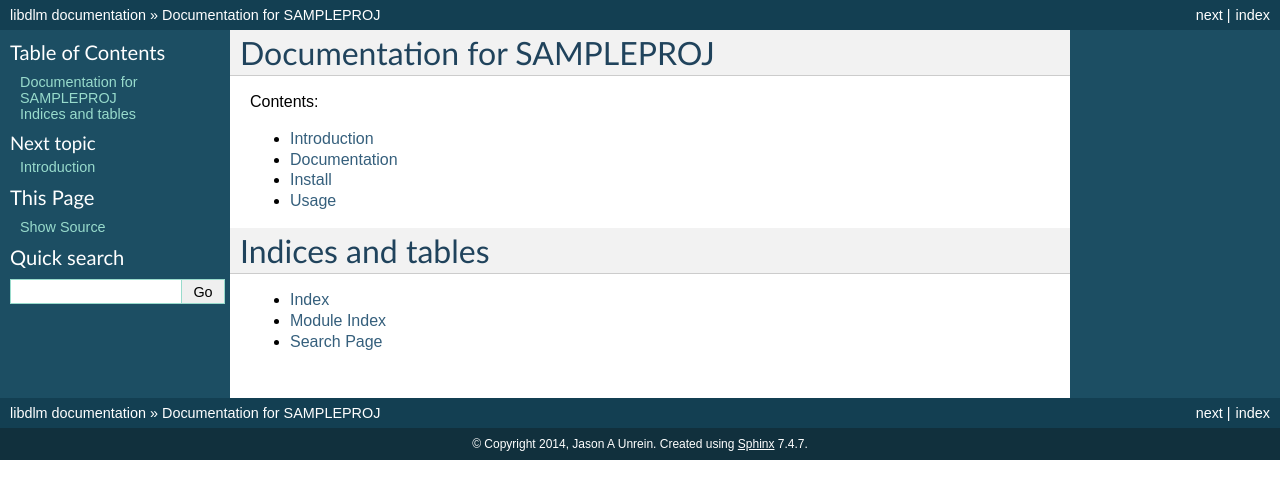
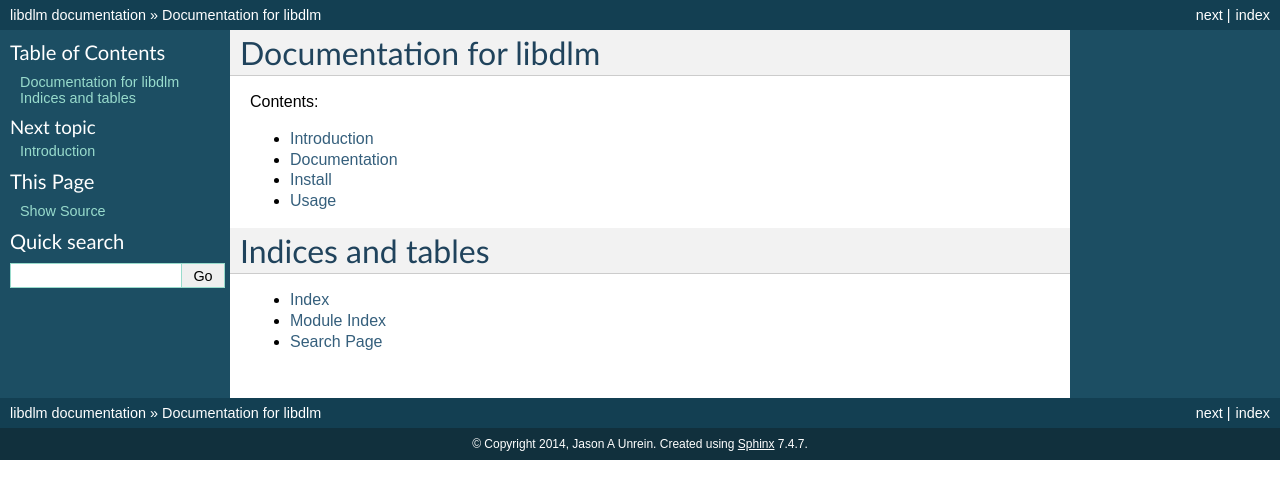
Before and after one commit to JasonAUnrein/libdlm, a Sphinx documentation site: the page built from docs/index.rst, in a window 1280 px wide. Shown: the top 499 px of the page. Built offline with Sphinx 7.4.7, drawn with Linux system fonts in a browser that asks for light colours; the version number could not be read and is left out.

Commit message:
fixing index.rst

```diff
--- a/docs/index.rst
+++ b/docs/index.rst
@@ -1,8 +1,8 @@
-.. SAMPLEPROJ documentation master file, created by
+.. libdlm documentation master file, created by
    sphinx-quickstart on Fri Sep 05 08:27:42 2014.
 
-Documentation for SAMPLEPROJ
-============================
+Documentation for libdlm
+========================
 
 Contents:
 
```
